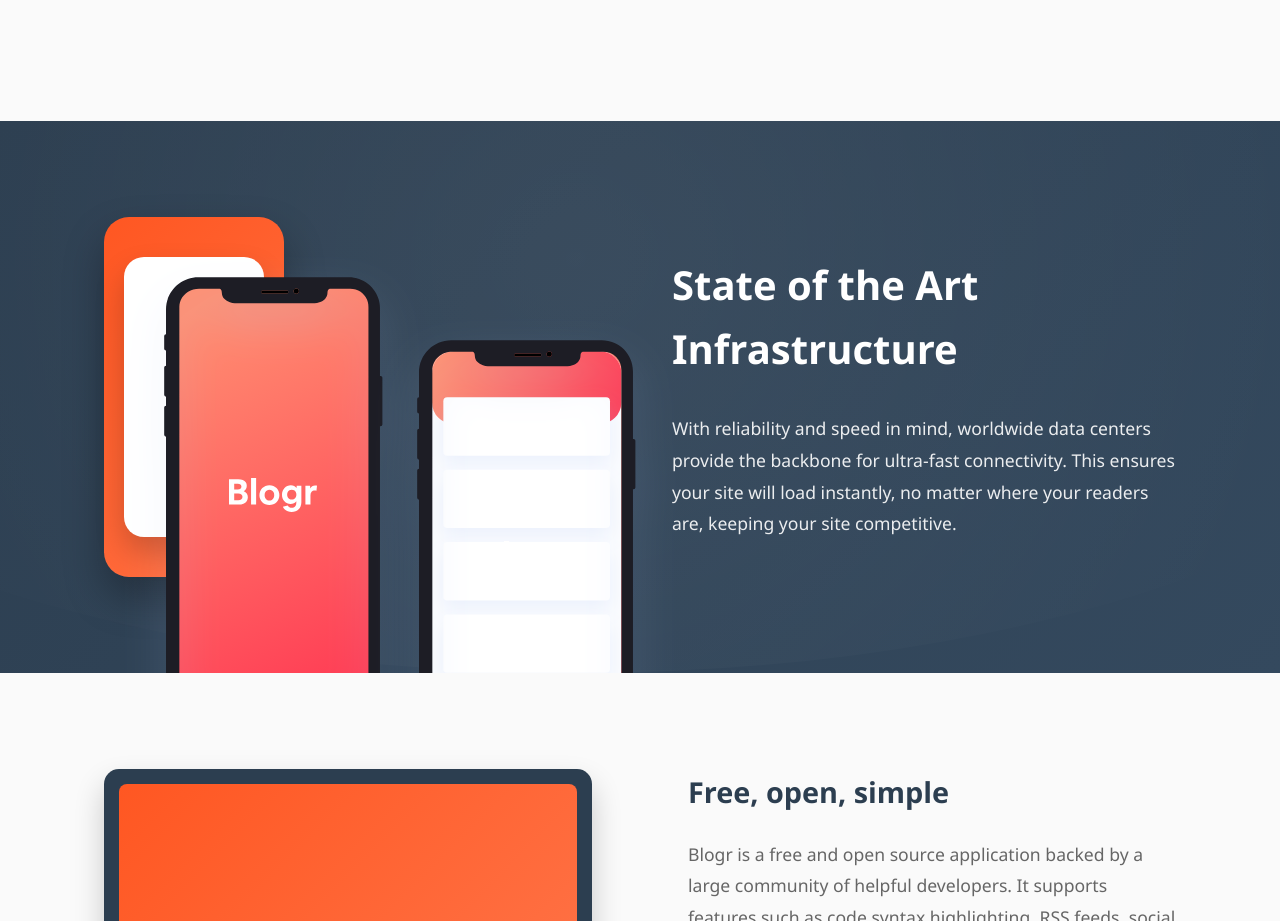
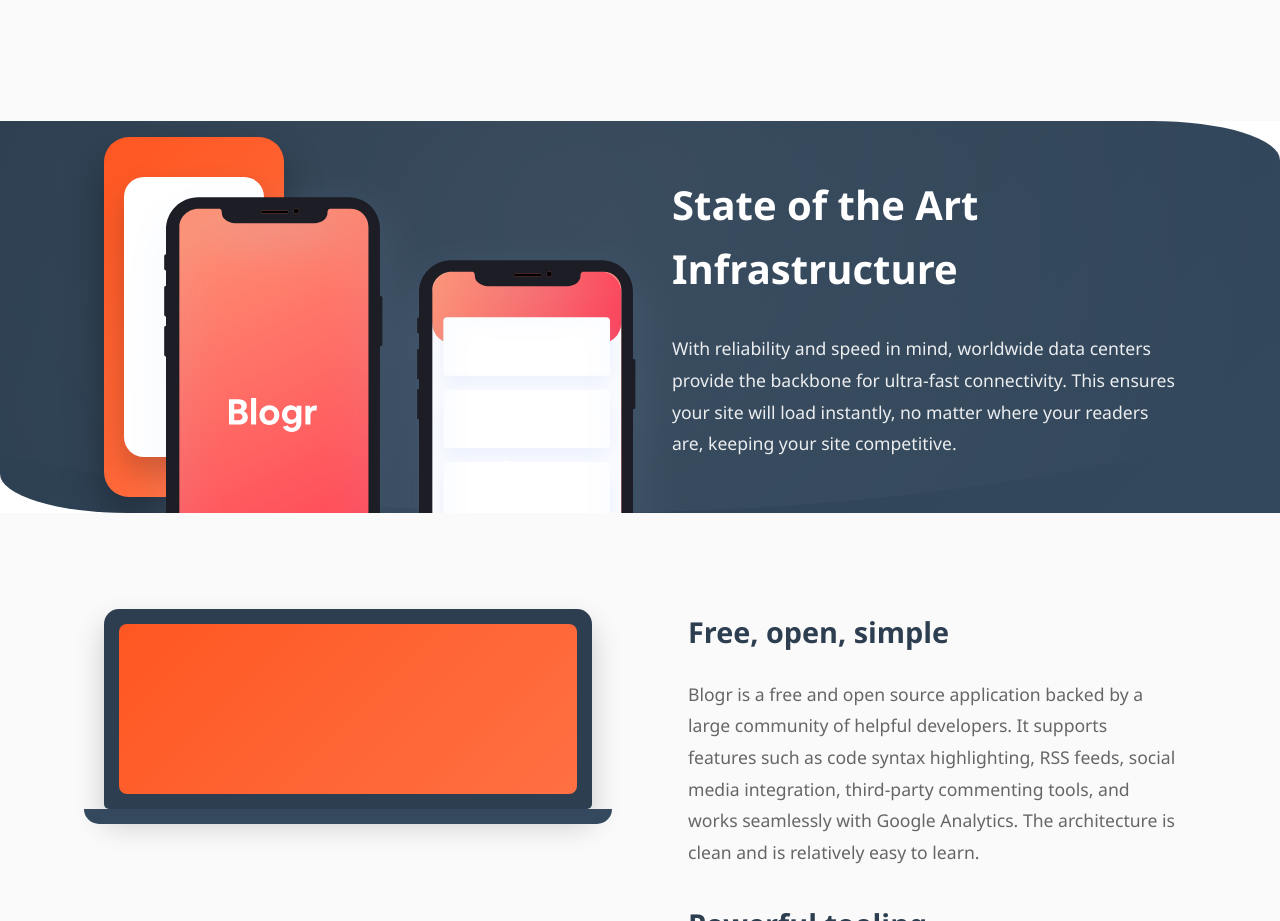
Before and after one commit to mwangaza12/Blogr_landing_page, a plain HTML site: page index.html in a window 1280 px wide. Shown: the part 1480-2401 px from the top of the page. Drawn offline with Linux system fonts and the light colour scheme.

Commit message:
code refactoring

```diff
--- a/style.css
+++ b/style.css
@@ -323,9 +323,10 @@ body {
 .infrastructure {
     background: linear-gradient(135deg, #2c3e50, #34495e);
     color: white;
-    padding: 6rem 0;
+    padding: 1rem 0;
     position: relative;
     overflow: hidden;
+    border-radius: 0 10% 0 10%;
 }
 
 .infrastructure::before {
```
